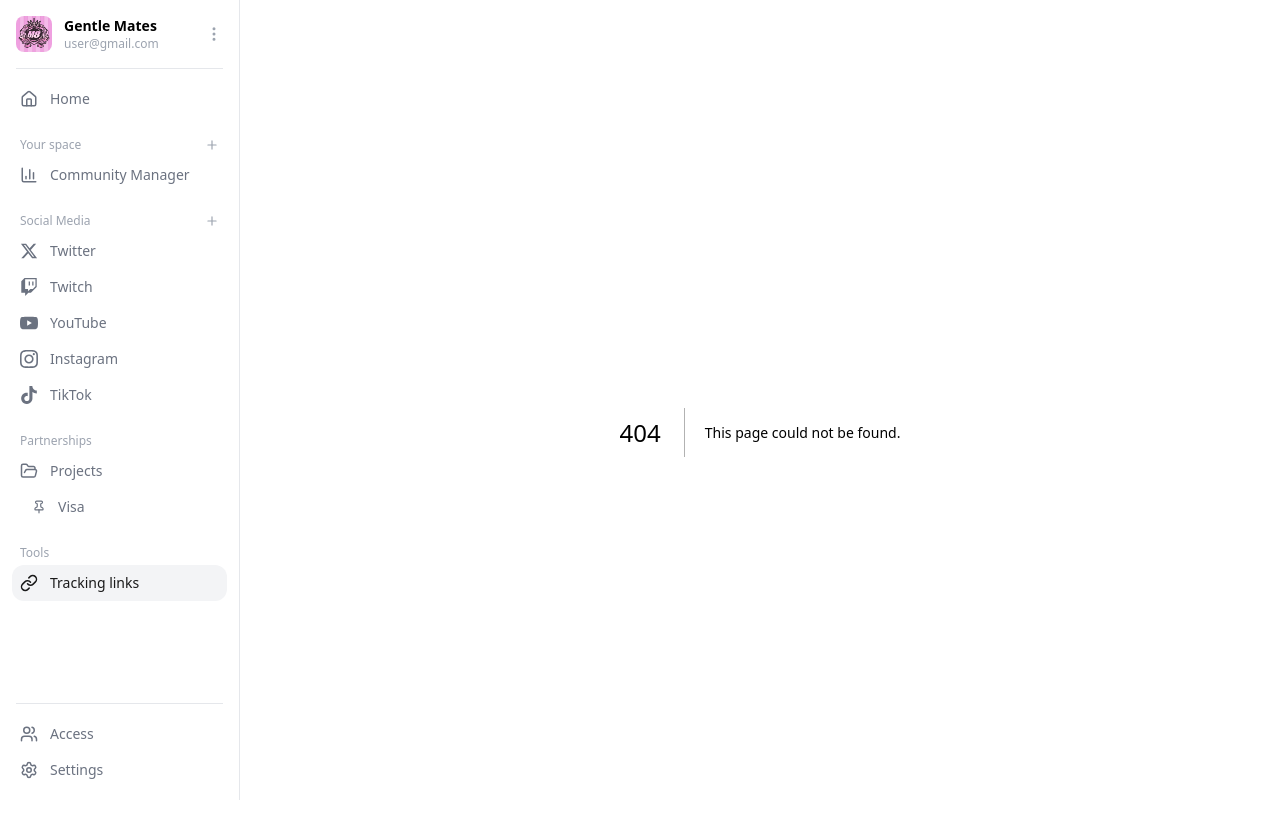
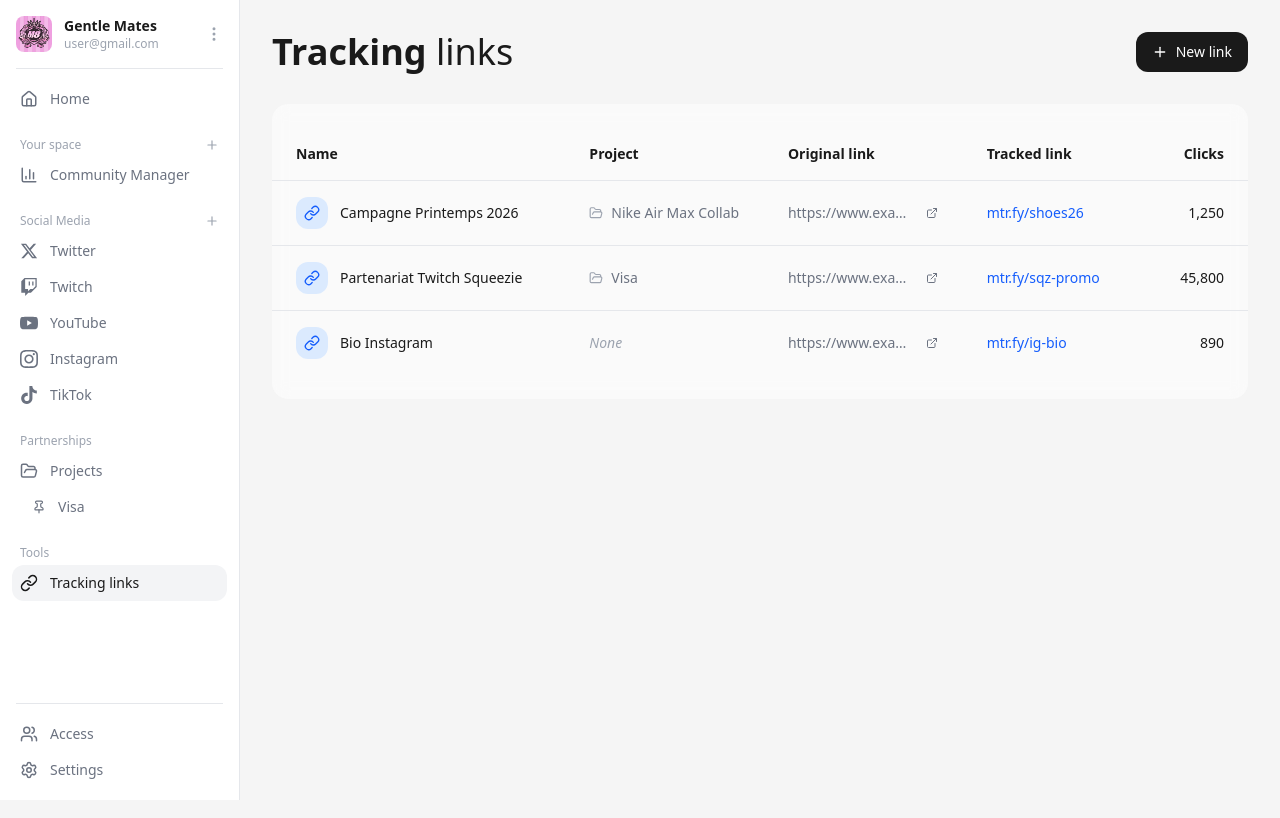
Before and after one commit to Metrify-App/Prototype, a Next.js app: page /tools/tracking-links in a window 1280 px wide. Before the commit this address had no page. Shown: the top 818 px of the page. Built offline with nearby package versions, Linux system fonts and the light colour scheme.

Commit message:
feat: add tracking-links page

```diff
--- /dev/null
+++ b/app/tools/tracking-links/page.tsx
@@ -0,0 +1,103 @@
+import { Plus, Link as LinkIcon, ExternalLink, Copy, FolderOpen } from 'lucide-react';
+
+import { Table, TableBody, TableCell, TableHead, TableHeader, TableRow } from '@/app/components/ui/table';
+import { Card } from '@/app/components/ui/card';
+import { Project } from '@/app/types/project';
+
+import trackedLinksData from '@/data/tracked-links.json';
+import projectsData from '@/data/projects.json';
+
+export default function TrackingLinksPage() {
+    const links = trackedLinksData.links;
+    const projects: Project[] = projectsData.projects as Project[];
+
+    const getProjectName = (projectId?: string) => {
+        if (!projectId) {
+            return null;
+        }
+
+        return projects.find(p => p.id === projectId)?.name ?? null;
+    };
+
+    return (
+        <div className="mx-auto max-w-7xl">
+            {/* Header */}
+            <div className="flex items-center justify-between mb-8">
+                <h1 className="text-4xl font-light">
+                    <span className="font-bold">Tracking</span> links
+                </h1>
+                <button className="flex items-center gap-2 rounded-lg bg-[var(--text-primary)] px-4 py-2.5 text-sm font-medium text-white transition-opacity hover:opacity-90">
+                    <Plus size={16} />
+                    New link
+                </button>
+            </div>
+
+            {/* Links Table */}
+            <Card className="overflow-hidden border-none bg-white/50 backdrop-blur-sm">
+                <Table>
+                    <TableHeader>
+                        <TableRow className="hover:bg-transparent">
+                            <TableHead className="py-4 pl-6 font-semibold">Name</TableHead>
+                            <TableHead className="py-4 font-semibold">Project</TableHead>
+                            <TableHead className="py-4 font-semibold">Original link</TableHead>
+                            <TableHead className="py-4 font-semibold">Tracked link</TableHead>
+                            <TableHead className="py-4 font-semibold text-right pr-6">Clicks</TableHead>
+                        </TableRow>
+                    </TableHeader>
+                    <TableBody>
+                        {links.map(link => {
+                            const projectName = getProjectName(link.projectId);
+
+                            return (
+                                <TableRow
+                                    key={link.id}
+                                    className="group cursor-pointer"
+                                >
+                                    <TableCell className="py-4 pl-6">
+                                        <div className="flex items-center gap-3">
+                                            <div className="flex h-8 w-8 items-center justify-center rounded-lg bg-blue-100 text-blue-600">
+                                                <LinkIcon size={16} />
+                                            </div>
+                                            <span className="font-medium">{link.name}</span>
+                                        </div>
+                                    </TableCell>
+                                    <TableCell className="py-4">
+                                        {projectName ? (
+                                            <div className="flex items-center gap-2 text-[var(--text-secondary)]">
+                                                <FolderOpen
+                                                    size={14}
+                                                    className="text-[var(--text-muted)]"
+                                                />
+                                                <span className="text-sm">{projectName}</span>
+                                            </div>
+                                        ) : (
+                                            <span className="text-sm text-[var(--text-muted)] italic">None</span>
+                                        )}
+                                    </TableCell>
+                                    <TableCell className="py-4">
+                                        <div className="flex items-center gap-2 text-muted-foreground max-w-[150px] truncate">
+                                            <span className="truncate">{link.originalUrl}</span>
+                                            <ExternalLink
+                                                size={12}
+                                                className="flex-shrink-0"
+                                            />
+                                        </div>
+                                    </TableCell>
+                                    <TableCell className="py-4">
+                                        <div className="flex items-center gap-2 font-mono text-sm text-blue-600">
+                                            {link.shortUrl}
+                                            <button className="text-muted-foreground hover:text-foreground opacity-0 group-hover:opacity-100 transition-opacity">
+                                                <Copy size={12} />
+                                            </button>
+                                        </div>
+                                    </TableCell>
+                                    <TableCell className="py-4 text-right font-medium pr-6">{link.clicks.toLocaleString()}</TableCell>
+                                </TableRow>
+                            );
+                        })}
+                    </TableBody>
+                </Table>
+            </Card>
+        </div>
+    );
+}
--- /dev/null
+++ b/data/tracked-links.json
@@ -0,0 +1,30 @@
+{
+    "links": [
+        {
+            "id": "1",
+            "name": "Campagne Printemps 2026",
+            "originalUrl": "https://www.example.com/products/shoes",
+            "shortUrl": "mtr.fy/shoes26",
+            "clicks": 1250,
+            "createdAt": "2026-02-15",
+            "projectId": "2"
+        },
+        {
+            "id": "2",
+            "name": "Partenariat Twitch Squeezie",
+            "originalUrl": "https://www.example.com/promo/squeezie",
+            "shortUrl": "mtr.fy/sqz-promo",
+            "clicks": 45800,
+            "createdAt": "2026-03-01",
+            "projectId": "1"
+        },
+        {
+            "id": "3",
+            "name": "Bio Instagram",
+            "originalUrl": "https://www.example.com",
+            "shortUrl": "mtr.fy/ig-bio",
+            "clicks": 890,
+            "createdAt": "2026-01-20"
+        }
+    ]
+}
```
